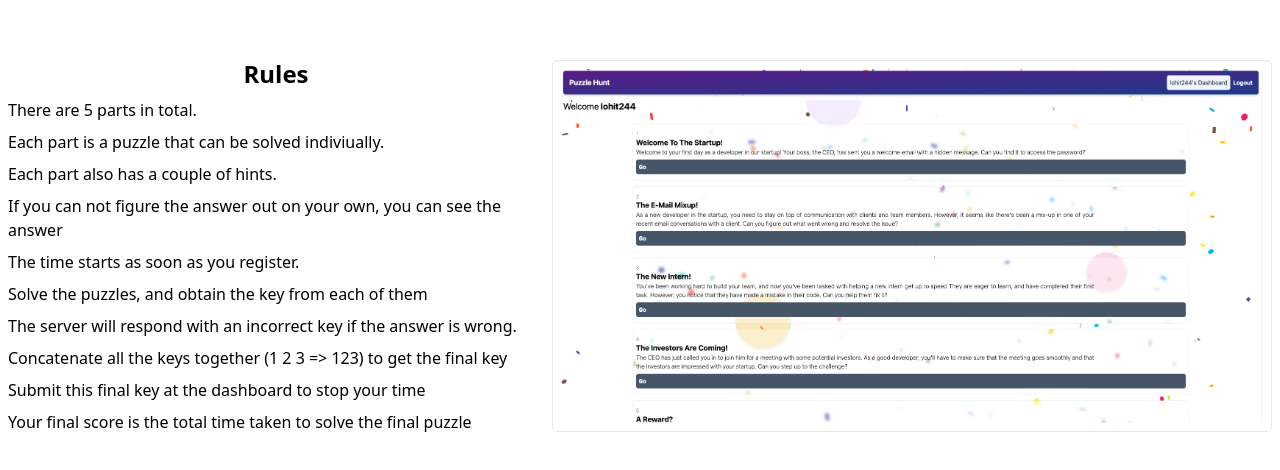
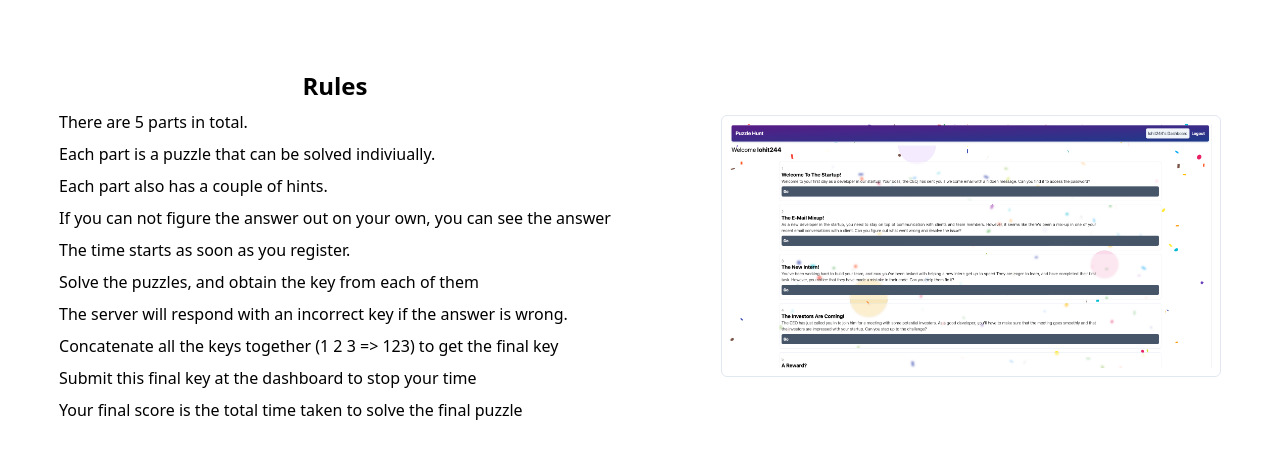
Before and after one commit to ZeusAbhi/elitmus, a Next.js app in the folder frontend/: page / in a window 1280 px wide. Shown: the part 1036-1506 px from the top of the page. Built offline with nearby package versions, Linux system fonts and the light colour scheme; no server answers.

Commit message:
fix: responsive or smthn

```diff
--- a/frontend/src/pages/index.tsx
+++ b/frontend/src/pages/index.tsx
@@ -17,7 +17,7 @@ export default function Home() {
           <Link href="/leaderboard" className="cursor-pointer">Leaderboard</Link>
         </div>
       </div>
-      <div className="flex flex-col md:flex-row min-h-screen justify-around items-center mx-2 gap-2">
+      <div className="flex flex-col lg:flex-row min-h-screen justify-around items-center mx-2 gap-2">
         <div className="flex flex-col items-center justify-center gap-2">
           <h1 className="text-2xl font-bold text-center">Rules</h1>
           <ul className="flex flex-col gap-2">
@@ -33,7 +33,7 @@ export default function Home() {
             <li>Your final score is the total time taken to solve the final puzzle</li>
           </ul>
         </div>
-        <Image alt="screenshot" src="/images/dash.png" className="rounded-md p-2 border border-slate-200" width={720} height={720} />
+        <Image alt="screenshot" src="/images/dash.png" className="rounded-md p-2 border border-slate-200" width={500} height={500} />
       </div>
       <div className="flex flex-col min-h-screen justify-around items-center mx-2">
         <div className="flex flex-col gap-2">
```
